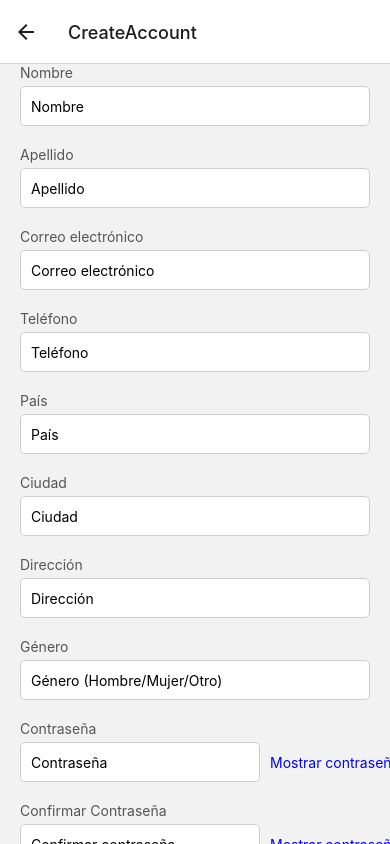
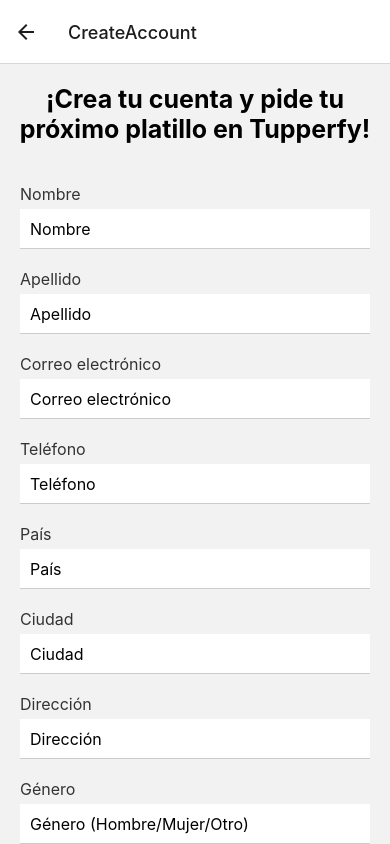
Before and after one commit to Beltry201/tupperfy_app, a React Native app: screen /CreateAccount in a window 390 px wide. Built offline with nearby package versions, Linux system fonts and the light colour scheme.

Commit message:
Pantalla de Crear Cuenta Actualizada Abril 29

```diff
--- a/src/navigation/Navigation.tsx
+++ b/src/navigation/Navigation.tsx
@@ -4,7 +4,7 @@
 import LogInView from '../views/authentication/LogIn';
 import SignInView from '../views/authentication/SignIn';
 import CreateAccountView from '../views/authentication/CreateAccount';
-import { Picker } from '@react-native-picker/picker';
+
 
 const Stack = createNativeStackNavigator();
 
--- a/src/views/authentication/CreateAccount.tsx
+++ b/src/views/authentication/CreateAccount.tsx
@@ -35,6 +35,8 @@
   };
 
   return (
+    <View style={{ flex: 1 }}>
+      <Text style={styles.header}>¡Crea tu cuenta y pide tu próximo platillo en Tupperfy!</Text>
       <ScrollView contentContainerStyle={styles.container}>
         <View style={styles.inputContainer}>
           <Text style={styles.label}>Nombre</Text>
@@ -141,12 +143,22 @@
             </TouchableOpacity>
           </View>
         </View>
-      <Button title="Crear cuenta" onPress={handleSignUp} />
+        <TouchableOpacity style={styles.button} onPress={handleSignUp}>
+          <Text style={styles.buttonText}>Crear cuenta</Text>
+        </TouchableOpacity>
       </ScrollView>
+    </View>
   );
 };
 
 const styles = StyleSheet.create({
+  header: {
+    textAlign: 'center',
+    fontSize: 25,
+    fontWeight: 'bold',
+    marginTop: 20,
+    marginBottom: 40,
+  },
   container: {
     flexGrow: 1,
     justifyContent: 'center',
@@ -156,16 +168,17 @@
     marginBottom: 20,
   },
   label: {
-    color: '#555',
+    color: '#333',
     marginBottom: 5,
+    fontSize: 16,
   },
   input: {
     height: 40,
     borderColor: '#ccc',
-    borderWidth: 1,
-    borderRadius: 5,
+    borderBottomWidth: 1,
     paddingHorizontal: 10,
     backgroundColor: '#fff',
+    fontSize: 16,
   },
   passwordContainer: {
     flexDirection: 'row',
@@ -175,14 +188,30 @@
     flex: 1,
     height: 40,
     borderColor: '#ccc',
-    borderWidth: 1,
-    borderRadius: 5,
+    borderBottomWidth: 1,
     paddingHorizontal: 10,
     backgroundColor: '#fff',
+    fontSize: 16,
   },
   showHide: {
     marginLeft: 10,
     color: 'blue',
+    fontSize: 16,
+  },
+  buttonContainer: {
+    alignItems: 'flex-end',
+    marginTop: 20,
+  },
+  button: {
+    backgroundColor: 'blue',
+    paddingVertical: 8,
+    paddingHorizontal: 115, // Ancho ajustado aquí
+    borderRadius: 20,
+    marginBottom: 40,
+  },
+  buttonText: {
+    color: '#fff',
+    fontSize: 16,
   },
 });
 
```
Lines whose indentation alone changed are shown as unchanged.
